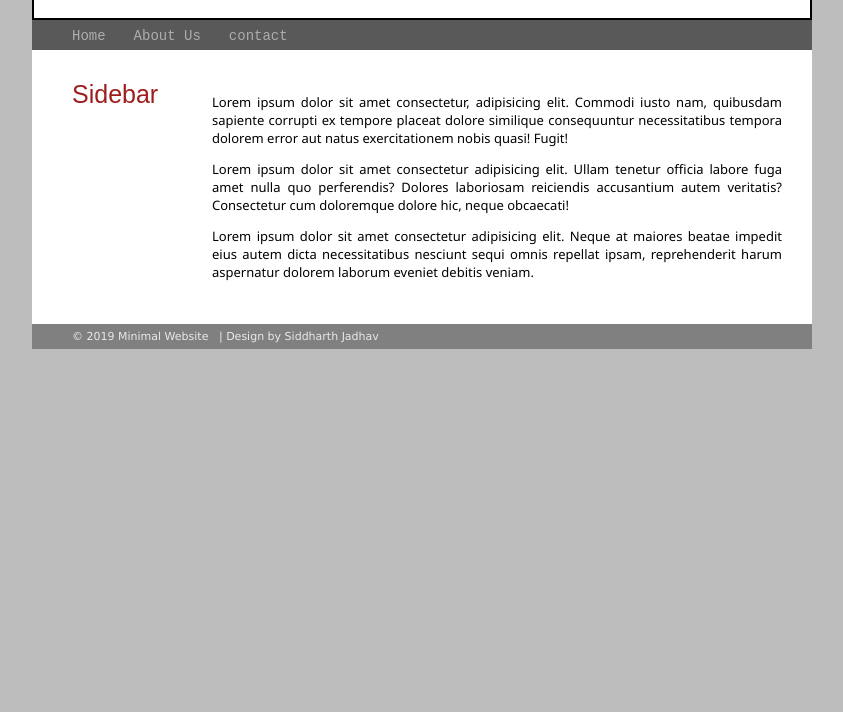
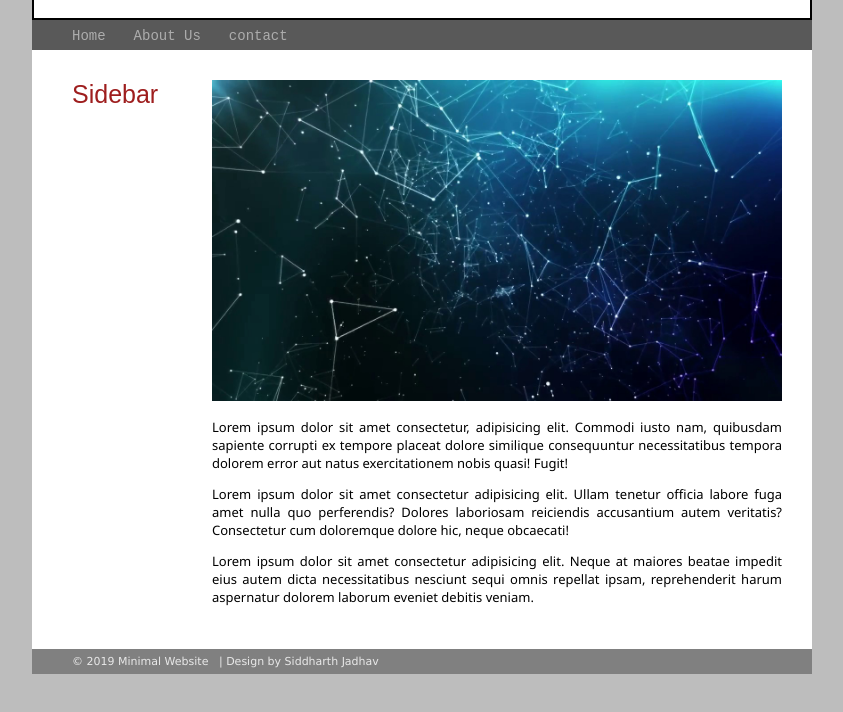
Before and after one commit to siddharthJadhav/new-html-web, a plain HTML site: page index.html in a window 1280 px wide. Shown: the part 76-788 px from the top of the page, without its empty margins (218-1061 px from the left). Drawn offline with Linux system fonts and the light colour scheme.

Commit message:
add image inside main div

```diff
--- a/css/style.css
+++ b/css/style.css
@@ -60,6 +60,10 @@ aside h1{
   text-align: justify;
 }
 
+#home-image img {
+  width: 100%;
+}
+
 footer{
   padding: 6px 40px 6px 40px;
   font-family: 'Lucida Sans', 'Lucida Sans Regular', 'Lucida Grande', 'Lucida Sans Unicode', Geneva, Verdana, sans-serif;
--- a/index.html
+++ b/index.html
@@ -24,6 +24,10 @@
 
             <article class="main">
 
+                <div id="home-image">
+                    <img src="images/background-image.jpg" alt="Home">
+                </div>
+
                 <!-- <img src="http://placehold.it/300x200" alt=""> -->
 
                 <p>Lorem ipsum dolor sit amet consectetur, adipisicing elit. Commodi iusto nam, quibusdam sapiente corrupti ex tempore placeat dolore similique consequuntur necessitatibus tempora dolorem error aut natus exercitationem nobis quasi! Fugit!</p>
```
Also changed, not shown: images/background-image.jpg (added).
